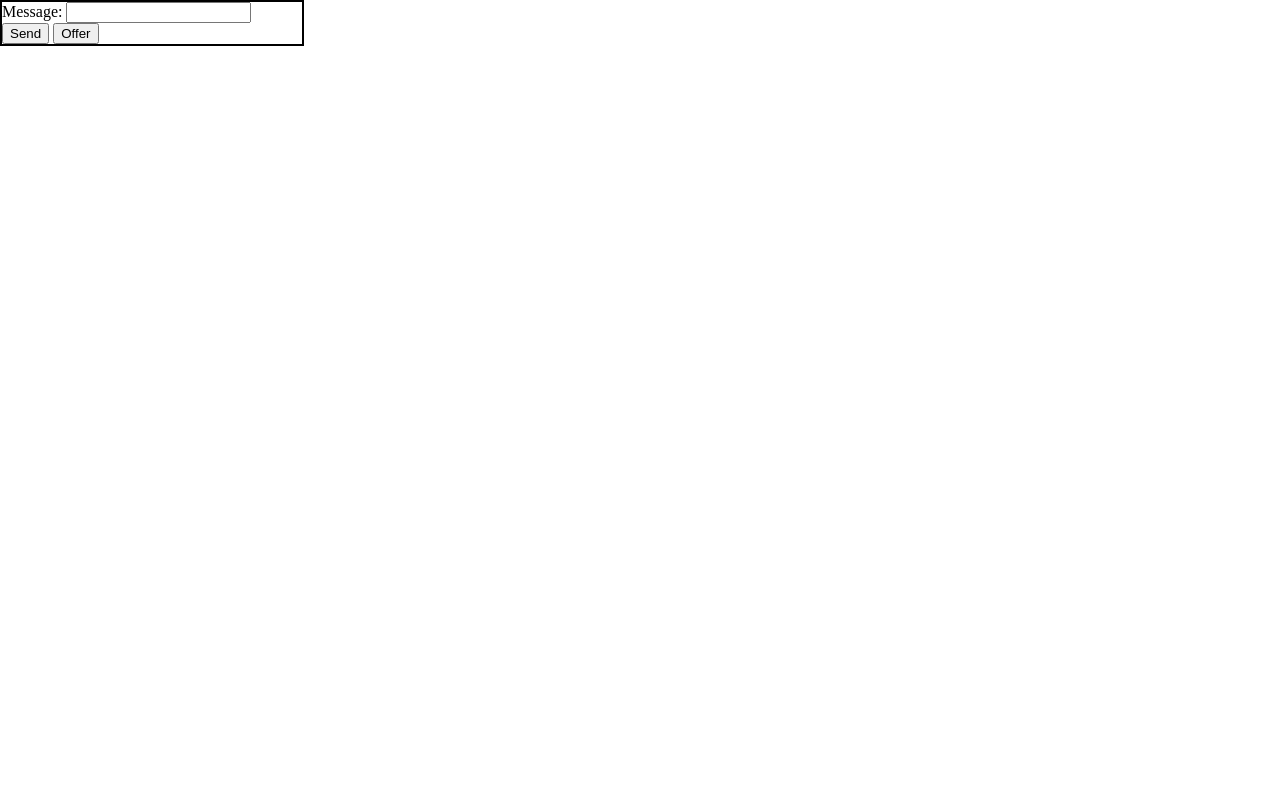
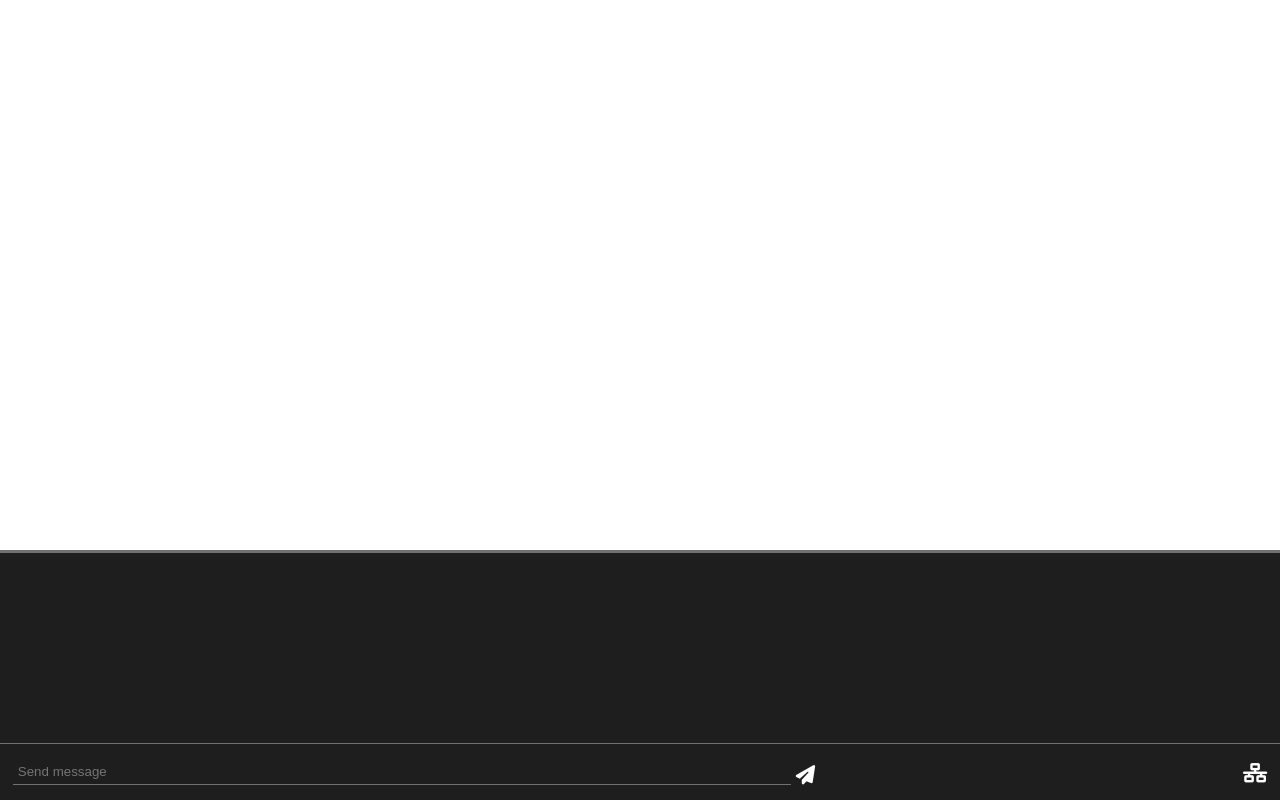
Before and after one commit to dean418/WebRTC-Thingy, a website with bundled scripts: page client/index.html in a window 1280 px wide. Built offline with nearby package versions, Linux system fonts and the light colour scheme; files whose address does not match are found by name.

Commit message:
added more styling

```diff
--- a/client/index.html
+++ b/client/index.html
@@ -11,16 +11,18 @@
 </head>
 <body>
     <div class="containerAll">
-        <div id="messageContainer"></div>
-
-        <div class="controls">
-            Message: <input type="text" id="message">
-            <button id="send">Send</button>
-            <button id="offer">Offer</button>
+        <div id="messageContainer">
+            <div id="resizer"></div>
+            <div id="messages"></div>
+            <div class="controls">
+                <input type="text" id="message" placeholder="Send message">
+                <p class="icon" id="send"><i class="fas fa-paper-plane"></i></p>
+                <p id="offer"><i class="fas fa-network-wired"></i></p>
+            </div>
         </div>
 
+        <div id="container"></div>
     </div>
-    <div id="container"></div>
 
     <script>
         var require = { paths: { vs: './node_modules/monaco-editor/min/vs' } };
@@ -28,6 +30,6 @@
     <script type="text/javascript" src="./node_modules/monaco-editor/min/vs/loader.js"></script>
     <script type="text/javascript" src="./node_modules/monaco-editor/min/vs/editor/editor.main.nls.js"></script>
     <script type="text/javascript" src="./node_modules/monaco-editor/min/vs/editor/editor.main.js"></script>
-    <!-- <script type="module" src="./modules/editor.js"></script> -->
+    <script src="https://kit.fontawesome.com/295f9b81bc.js" crossorigin="anonymous"></script>
 </body>
 </html>
--- a/client/index.js
+++ b/client/index.js
@@ -3,8 +3,9 @@ import {UI} from './modules/UI.js';
 
 const webRTC = new WebRTC();
 
+const resizer = document.getElementById('resizer');
+const messageBox = document.getElementById('message');
 const sendBtn = document.getElementById('send');
-const messageBox = document.getElementById('message');
 const offerBtn = document.getElementById('offer');
 
 UI.editor.onDidChangeModelContent(() => {
@@ -17,9 +18,18 @@ UI.editor.onDidChangeModelContent(() => {
 });
 
 offerBtn.addEventListener('click', () => {
+    UI.changeConnectState();
     webRTC.createOffer();
 });
 
 sendBtn.addEventListener('click', () => {
     webRTC.sendRTC('chat', messageBox.value);
 });
+
+resizer.addEventListener('mousedown', () => {
+    window.addEventListener('mousemove', UI.resize);
+})
+
+window.addEventListener('mouseup', () => {
+    window.removeEventListener('mousemove', UI.resize);
+})
--- a/client/modules/UI.js
+++ b/client/modules/UI.js
@@ -1,4 +1,6 @@
 const messageContainer = document.getElementById('messageContainer');
+const messages = document.getElementById('messages');
+const offerBtn = document.getElementById('offer');
 
 class UI {
     static executeEditsCalled = false;
@@ -6,8 +8,14 @@ class UI {
     static editor = monaco.editor.create(document.getElementById('container'), {
         value: ['function x() {', '\tconsole.log("Hello world!");', '}'].join('\n'),
         language: 'javascript',
-        theme: 'vs-dark'
+        fontSize: "18px",
+        theme: 'vs-dark',
+        automaticLayout: true
     });
+
+    static resize (event) {
+        messageContainer.style.height = window.innerHeight - event.pageY + 'px';
+    }
 
     /**
      * Updates the code editor with changes made by peers
@@ -35,9 +43,17 @@ class UI {
         const messageElement = document.createElement('p');
 
         messageElement.textContent = message;
-        messageElement.classList.add(user);
+        messageElement.classList.add(user, 'message');
 
-        messageContainer.appendChild(messageElement);
+        messages.appendChild(messageElement);
+    }
+
+    static changeConnectState() {
+        if (offerBtn.style.color == 'rgb(81, 255, 13)') {
+            offerBtn.style.color = '#fff';
+        } else {
+            offerBtn.style.color = '#51ff0d';
+        }
     }
 }
 
--- a/client/style.css
+++ b/client/style.css
@@ -1,24 +1,114 @@
+@import url('https://fonts.googleapis.com/css2?family=IBM+Plex+Sans:wght@300&display=swap');
+
+:root {
+    --text: #fff;
+}
+
 html, body {
     width: 100%;
+    height: 100vh;
+    margin: 0;
+    font-size: 1.1rem;
+    font-family: 'IBM Plex Sans', sans-serif;
+}
+
+p {
     margin: 0;
 }
 
 .containerAll {
-    width: 300px;
+    width: 100%;
+    height: 100vh;
     display: flex;
     flex-direction: column;
-    border: 2px solid #000;
+    align-items: center;
 }
 
 #container {
-    width: 800px;
-    height: 600px;
-}
-
-.messageContainer {
-    padding: 10px;
+    width: 100%;
+    height: 100%;
 }
 
 .sender {
     text-align: end;
+    background-color: #2e2e2e;
 }
+
+.message {
+    margin: 0;
+    padding-top: 5px;
+    padding-bottom: 2px;
+    color: var(--text);
+}
+
+#messageContainer {
+    bottom: 0;
+    width: 100%;
+    height: 250px;
+    min-height: 4%;
+    display: flex;
+    flex-direction: column;
+    justify-content: center;
+    position: fixed;
+    background-color: #1e1e1e;
+    z-index: 2;
+}
+
+#resizer {
+    width: 100%;
+    min-height: 3px;
+    background-color: #707070;
+    cursor: ns-resize;
+}
+
+#messages {
+    height: 85%;
+    overflow-y: scroll;
+    scrollbar-width: none;
+}
+
+.controls {
+    padding: 1% 0;
+    width: 100%;
+    display: flex;
+    align-self: flex-end;
+    align-items: center;
+    justify-content: flex-start;
+    color: var(--text);
+    border-top: 1px solid #707070;
+}
+
+#message {
+    width: 60%;
+    padding: 5px;
+    margin-left: 1%;
+    border: none;
+    border-bottom: 1px solid #707070;
+    border-radius: 0;
+    color: var(--text);
+    background-color: #1e1e1e;
+}
+
+#message:focus {
+    outline: none;
+    border-bottom: 1px solid #f78e30;
+}
+
+.icon {
+    padding: 5px;
+    padding-bottom: 0;
+    margin-right: 30px;
+    cursor: pointer;
+    color: #fff;
+    font-size: 1.1rem;
+}
+
+.icon:hover {
+    color: #f78e30;
+}
+
+#offer {
+    margin-left: auto;
+    margin-right: 1%;
+    cursor: pointer;
+}
```
